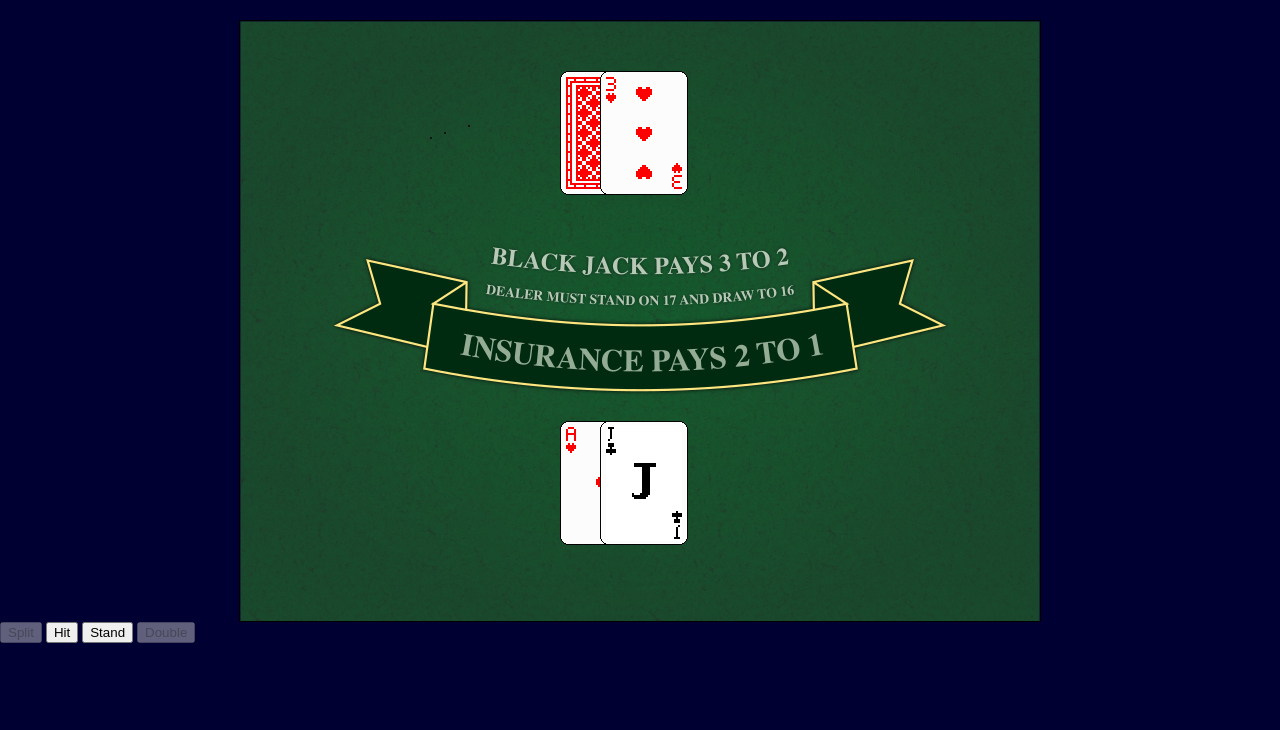
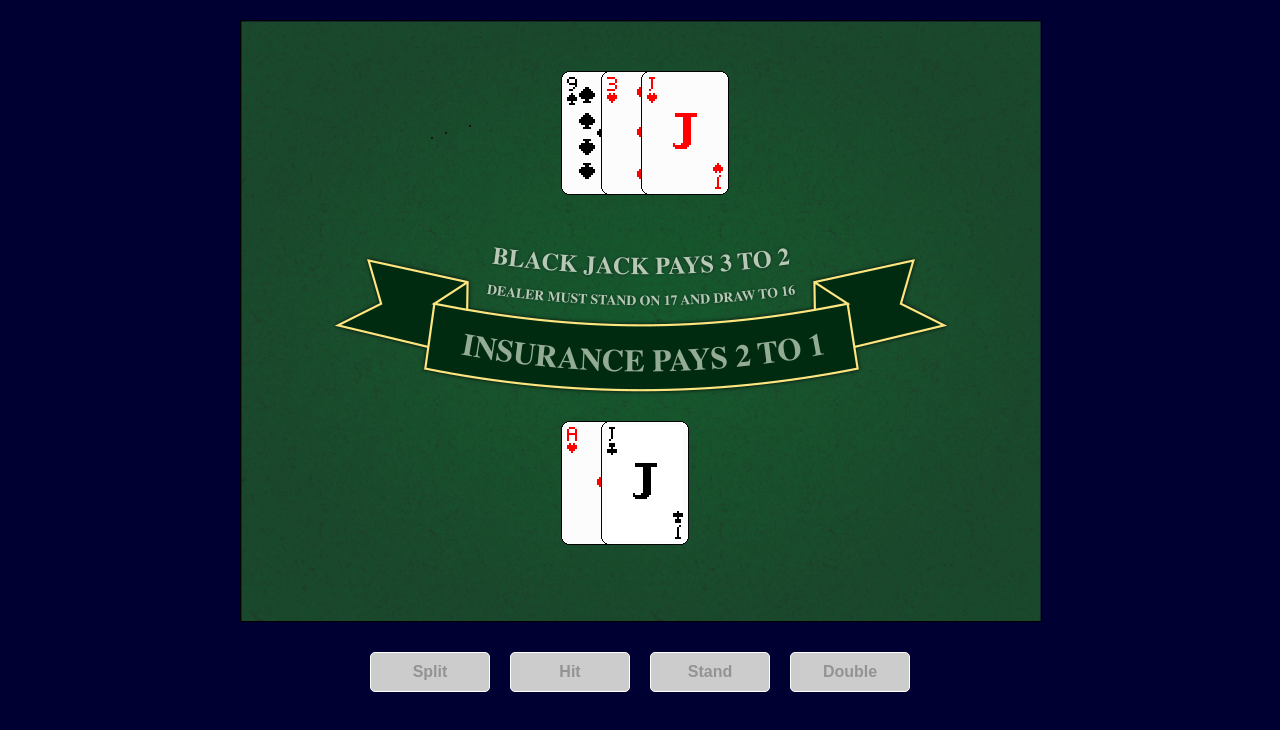
Before and after one commit to ruthlessfish/blackjack, a website built with webpack: page src/html/index.html in a window 1280 px wide. Built offline with nearby package versions, Linux system fonts and the light colour scheme.

Commit message:
Add callbacks to buttons. Basic game functional.

```diff
--- a/src/css/style.css
+++ b/src/css/style.css
@@ -1,9 +1,31 @@
+*, html {
+    margin: 0;
+    padding: 0;
+}
+
 body {
     background: #000033;
     width: 100%;
     height: 100%;
     margin: 20px 0 0 0;
     padding: 0;
+}
+
+header {
+    display: none;
+}
+
+h1 {
+    text-align: center;
+    color: white;
+    font-size: 2em;
+    margin: 0;
+    padding: 0;
+}
+
+#app {
+    width: 800px;
+    margin: 0 auto;
 }
 
 #blackjack-table {
@@ -18,14 +40,19 @@ body {
     height: 600px;
 }
 
-header {
-    display: none;
+#game-controls {
+    display: flex;
+    justify-content: center;
+    margin-top: 20px;
 }
 
-h1 {
-    text-align: center;
-    color: white;
-    font-size: 2em;
-    margin: 0;
-    padding: 0;
+#game-controls button {
+    margin: 10px;
+    padding: 10px 25px;
+    font-size: 16px;
+    font-weight: bold;
+    border-radius: 5px;
+    width: 120px;
+    border: 1px solid white;
+    background-color: #cccccc;
 }
--- a/src/index.js
+++ b/src/index.js
@@ -1,14 +1,9 @@
 import _ from 'lodash';
-
 import Card from "./js/card.js";
 import Deck from "./js/deck.js";
 import { Player, Dealer } from "./js/player.js";
 import './css/style.css';
 import SpriteSheet from './assets/sprites.png';
-
-console.debug("shuffling a new deck");
-const deck = new Deck();
-deck.shuffle();
 
 console.debug("load players");
 const player = new Player("Player 1", 1000);
@@ -17,29 +12,53 @@ const dealer = new Dealer("Dealer");
 console.debug("set up canvas context");
 const canvas = document.getElementById("blackjack-table");
 const ctx = canvas.getContext("2d");
+
+const splitButton = document.getElementById("split-button");
+const hitButton = document.getElementById("hit-button");
+const standButton = document.getElementById("stand-button");
+const doubleButton = document.getElementById("double-button");
+
 console.debug("loading sprites");
 const sprites = new Image();
+sprites.fetchPriority = "high";
+sprites.loading = "eager";
 sprites.src = SpriteSheet;
-sprites.onload = () => { console.debug("sprites loaded"); };
+sprites.addEventListener("load", e => {
+  console.debug("sprites loaded");
+});
+
+console.debug("shuffling a new deck");
+const deck = new Deck();
+deck.shuffle();
+
+hitButton.addEventListener("click", e => {
+  if (!hitButton.disabled) {
+    let newCard = deck.draw();
+    console.debug(`Player drew: ${newCard.toString()}`);
+    player.addCard(newCard);
+    console.debug(`${player.name}'s hand: ${player.showHand()}`);
+    console.debug(`${player.name}'s score: ${player.getScore()}`);
+    drawPlayerHand();
+    checkPlayerHand();
+  }
+});
+
+standButton.addEventListener("click", e => {
+  if (!standButton.disabled) {
+    endPlayerTurn();
+  }
+});
 
 const main = () => {
   console.debug(`Player name: ${player.name}`);
   console.debug(`cash available: ${player.bankroll}`);
   console.debug(`w/l/t: ${player.wins}/${player.losses}/${player.ties}`);
   console.debug(`Blackjacks: ${player.blackjacks}`);
-
-  console.debug("Getting valid bet from player");
+  // console.debug("Getting valid bet from player");
   // @todo: call getValidBet
-
   console.debug("Dealing cards");
   deal();
-  // handlePlayerTurn();
-  // handleDealerTurn();
-  // updateHands();
-  // determineWinner();
-  // player.reset();
-  // dealer.reset();
-  // deck.discard();
+  checkPlayerHand();
 };
 
 /**
@@ -53,6 +72,8 @@ const deal = () => {
   dealer.addCard(deck.draw());
   drawPlayerHand();
   drawDealerHand();
+  hitButton.disabled = false;
+  standButton.disabled = false;
 };
 
 /**
@@ -72,45 +93,31 @@ const getValidBet = () => {
 /**
  * Handles the player's turn in the game.
  */
-const handlePlayerTurn = () => {
-  while (player.isInGame()) {
-    console.debug(`${player.name}'s hand: ${player.showHand()}`);
-    console.debug(`${player.name}'s score: ${player.getScore()}`);
-    console.debug(`${dealer.name} is showing: ${dealer.hand[0].toString()}`);
+const checkPlayerHand = () => {
+  console.debug(`${player.name}'s hand: ${player.showHand()}`);
+  console.debug(`${player.name}'s score: ${player.getScore()}`);
+  console.debug(`${dealer.name} is showing: ${dealer.hand[0].toString()}`);
+  if (player.hasBlackjack() || player.isBusted()) {
+    endPlayerTurn();
+  }
+};
 
-    if (player.hasBlackjack()) {
-      alert("Blackjack!");
-      break;
-    }
-
-    if (player.isBusted()) {
-      alert("Busted!");
-      break;
-    }
-
-    // show controls on canvas
-
-    // let action = prompt("Enter your action (hit, stand, double down, split):");
-    let action = prompt("Enter your action (hit, stand):");
-    switch (action.toLowerCase()) {
-      case "hit":
-        let newCard = deck.draw();
-        console.debug(`Player drew: ${newCard.toString()}`);
-        player.addCard(newCard);
-        console.debug(`${player.name}'s hand: ${player.showHand()}`);
-        console.debug(`${player.name}'s score: ${player.getScore()}`);
-        break;
-      case "stand":
-        player.in_game = false;
-        break;
-    }
-  }
+const endPlayerTurn = () => {
+  hitButton.disabled = true;
+  standButton.disabled = true;
+  handleDealerTurn();
+  determineWinner();
+  player.reset();
+  dealer.reset();
+  deck.discard();
 };
 
 /**
  * Handles the dealer's turn in a blackjack game.
  */
 const handleDealerTurn = () => {
+  dealer.hand[0].flip();
+  drawDealerHand();
   if (!player.isBusted()) {
     let dealerScore = dealer.getScore();
     while (dealerScore < 17) {
@@ -120,6 +127,7 @@ const handleDealerTurn = () => {
       dealerScore = dealer.getScore();
       console.debug(`${dealer.name}'s hand: ${dealer.showHand()}`);
       console.debug(`${dealer.name}'s score: ${dealerScore}`);
+      drawDealerHand();
     }
   }
 };
@@ -195,14 +203,4 @@ const drawDealerHand = () => {
   }
 };
 
-/**
- * Updates and logs the hands and scores of the player and dealer.
- */
-const updateHands = () => {
-  console.debug(`${player.name}'s hand: ${player.showHand()}`);
-  console.debug(`${player.name}'s score: ${player.getScore()}`);
-  console.debug(`${dealer.name}'s hand: ${dealer.showHand()}`);
-  console.debug(`${dealer.name}'s score: ${dealer.getScore()}`);
-};
-
 window.onload = main;
--- a/src/js/card.js
+++ b/src/js/card.js
@@ -83,6 +83,10 @@ class Card {
     this._suit = suit;
   }
 
+  flip() {
+    this.faceUp = !this.faceUp;
+  }
+
   /**
    * Checks if the card is face up.
    * @returns {boolean} True if the card is face up, false otherwise.
```
